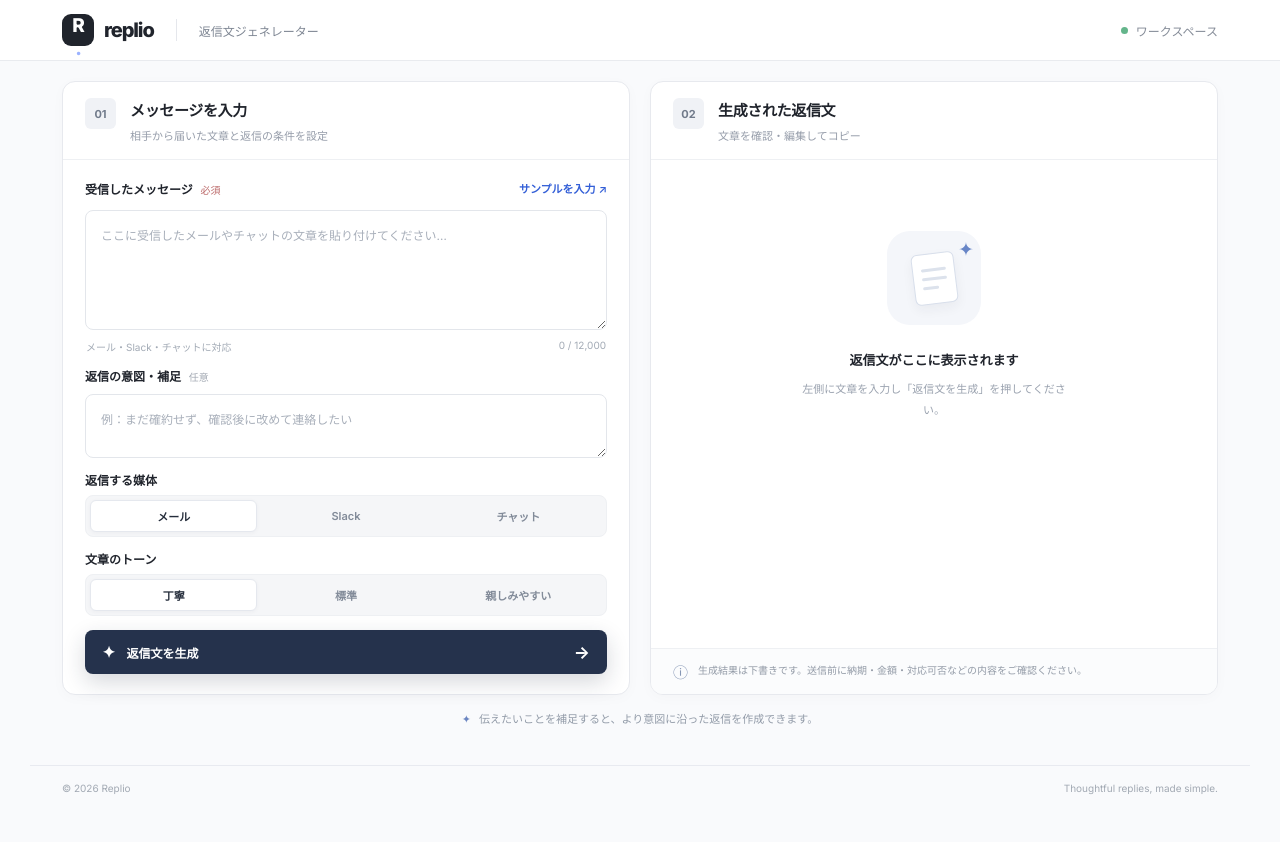
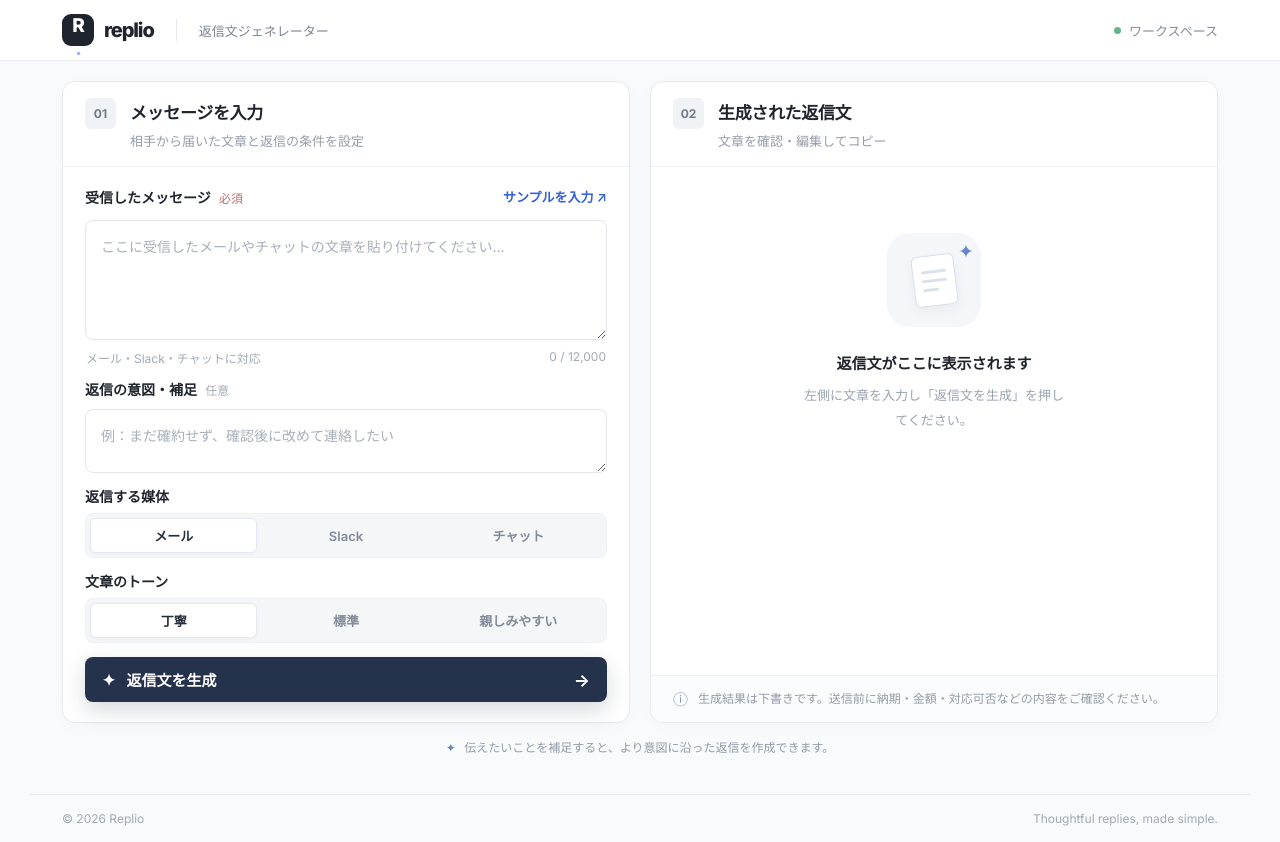
Before and after one commit to yuukioda999/replio, a Next.js app in the folder frontend/: page / in a window 1280 px wide. Before the commit the page ends 810 px from the top, so only its background shows below. Built offline with nearby package versions, Linux system fonts and the light colour scheme.

Commit message:
style(UI-002): increase workspace typography for readability

```diff
--- a/frontend/src/app/globals.css
+++ b/frontend/src/app/globals.css
@@ -35,3 +35,26 @@
 
 /* The workspace opens directly on the editor; the marketing headline belongs on the LP. */
 @media (min-width: 801px) { .main { padding-top: 20px; } }
+
+/* UI-002 readability pass: legible type without restoring the removed hero. */
+body { font-size: 15px; }
+.top-label,.status { font-size: 13px; }
+.surface-head h2 { font-size: 17px; }
+.surface-head p { font-size: 13px; }
+.section-index { font-size: 12px; }
+.field-heading label,.field-group label,.control-label { font-size: 14px; }
+.required,.optional { font-size: 12px; }
+.text-action { font-size: 13px; }
+textarea { font-size: 14px; line-height: 1.65; }
+.field-foot { font-size: 12px; }
+.segment { font-size: 13px; }
+.generate-button { font-size: 15px; }
+.error-box { font-size: 13px; }
+.ready-tag,.output-toolbar,.copy-button { font-size: 13px; }
+.empty-state h3 { font-size: 15px; }
+.empty-state p { font-size: 13px; }
+.output-note p,.bottom-hint,.footer { font-size: 12px; }
+@media (max-width: 420px) {
+  .top-label,.segment { font-size: 12px; }
+  .surface-head h2 { font-size: 16px; }
+}
```
